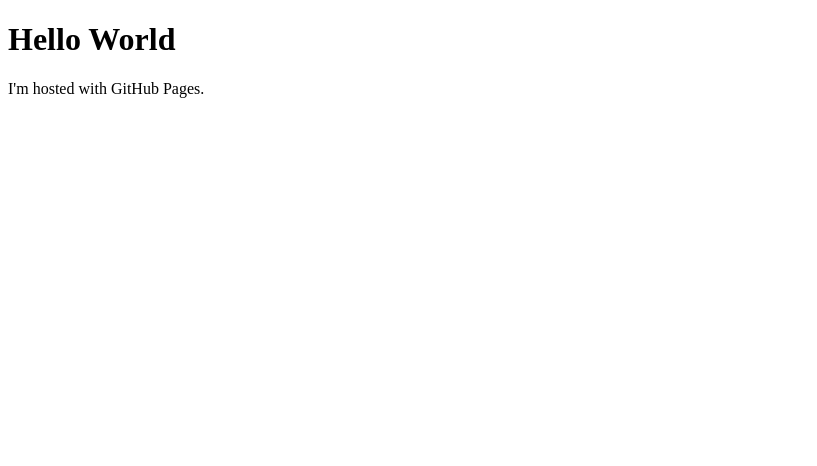
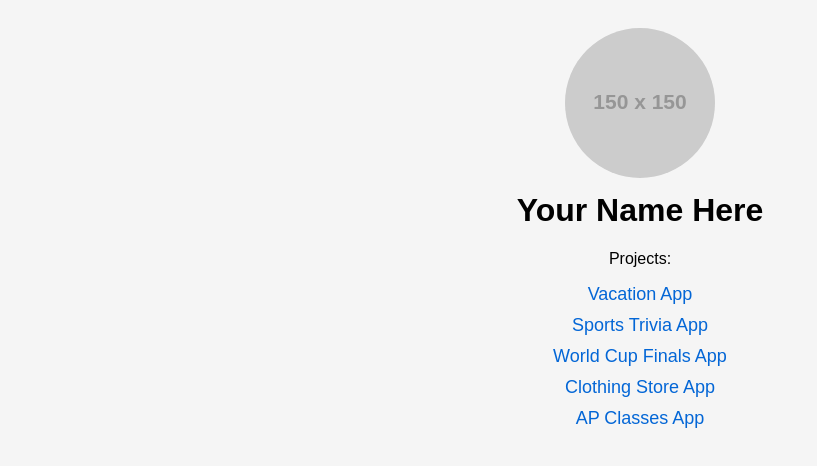
Before and after one commit to willhllee/willhllee.github.io, a plain HTML site: page index.html in a window 1280 px wide. Shown: the whole page, without its empty margins (0-817 px from the left). Drawn offline with Linux system fonts and the light colour scheme; placeholder pictures from the web are drawn by us.

Commit message:
Updated File

```diff
--- a/index.html
+++ b/index.html
@@ -1,7 +1,56 @@
 <!DOCTYPE html>
-<html>
+<html lang="en">
+<head>
+  <meta charset="UTF-8">
+  <title>My Projects</title>
+  <style>
+    body {
+      font-family: Arial, sans-serif;
+      text-align: center;
+      background-color: #f5f5f5;
+      padding: 20px;
+    }
+    img {
+      width: 150px;
+      height: 150px;
+      border-radius: 50%;
+      object-fit: cover;
+      margin-bottom: 10px;
+    }
+    h1 {
+      margin-top: 0;
+    }
+    ul {
+      list-style: none;
+      padding: 0;
+    }
+    li {
+      margin: 10px 0;
+    }
+    a {
+      text-decoration: none;
+      color: #0366d6;
+      font-size: 18px;
+    }
+    a:hover {
+      text-decoration: underline;
+    }
+  </style>
+</head>
 <body>
-<h1> Hello World </h1>
-<p> I'm hosted with GitHub Pages.</p>
+
+  <!-- Replace the image URL below with a link to your own photo -->
+  <img src="https://via.placeholder.com/150" alt="My photo">
+  <h1>Your Name Here</h1>
+
+  <p>Projects:</p>
+  <ul>
+    <li><a href="https://studio.code.org/projects/applab/o1iOCVSqtk9-H4KnkjKdjutWRFLxdgDCJ4JwK306Jik">Vacation App</a></li>
+    <li><a href="https://studio.code.org/projects/applab/isyrmW8BA9JCsg9XfYSWnwq_PoKag_wQ5aEHibaXiSo">Sports Trivia App</a></li>
+    <li><a href="https://studio.code.org/projects/applab/lsmUR6INwGJxFMNjbhHMz8co2kgRdsDzWmvvYUiGKOA">World Cup Finals App</a></li>
+    <li><a href="https://studio.code.org/projects/applab/V995_g-oE5ngcF7yMTNq7p3zmFfK-aP_BbvfJ3tEpuk">Clothing Store App</a></li>
+    <li><a href="https://studio.code.org/projects/applab/T3aWDdo_dMKpDQHXSInIhWzJ2AUDozeKGhbqXr0-SOs" target="_blank">AP Classes App</a></li>
+  </ul>
+
 </body>
 </html>
```
